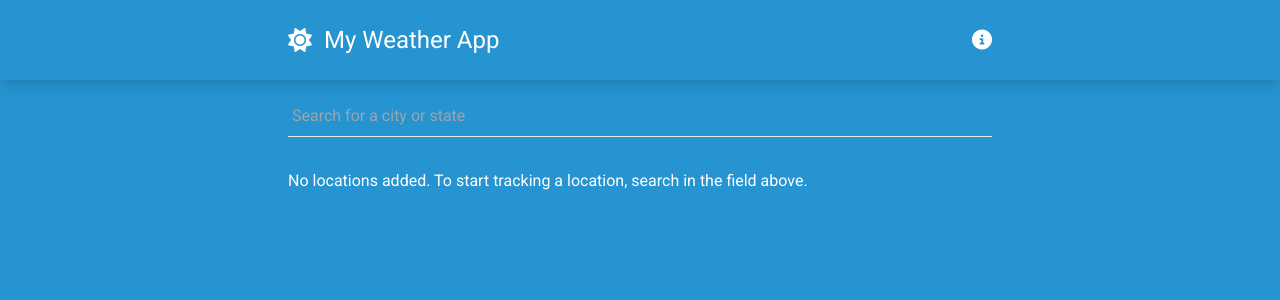
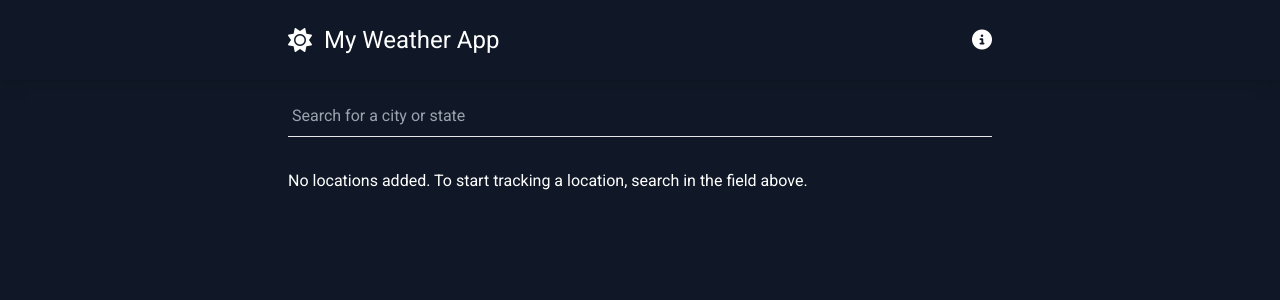
Before and after one commit to larasouto/roadmap, a Vue app in the folder vue-app/vue-project/: page / in a window 1280 px wide. Shown: the top 300 px of the page. Built offline with nearby package versions, Linux system fonts and the light colour scheme.

Commit message:
fix: minor changes

```diff
--- a/vue-app/vue-project/src/components/AsyncCityView.vue
+++ b/vue-app/vue-project/src/components/AsyncCityView.vue
@@ -138,8 +138,6 @@ const getWeatherData = async () => {
 	}
 };
 
-await new Promise((res) => setTimeout(res, 1000));
-
 const weatherData = await getWeatherData();
 
 const router = useRouter();
--- a/vue-app/vue-project/src/components/CityList.vue
+++ b/vue-app/vue-project/src/components/CityList.vue
@@ -38,8 +38,6 @@ const getCities = async () => {
 
 	const weatherData = await Promise.all(requests);
 
-	await new Promise((res) => setTimeout(res, 1000));
-
 	weatherData.forEach((value, index) => {
 		savedCities.value[index].weather = value.data;
 	});
--- a/vue-app/vue-project/tailwind.config.js
+++ b/vue-app/vue-project/tailwind.config.js
@@ -4,8 +4,8 @@ export default {
   theme: {
     extend: {
       colors: {
-        "weather-primary": "#2594d0",
-        "weather-secondary": "#45b2e8",
+        "weather-primary": "#101827",
+        "weather-secondary": "#1F2937",
       }
     },
     fontFamily: {
```
